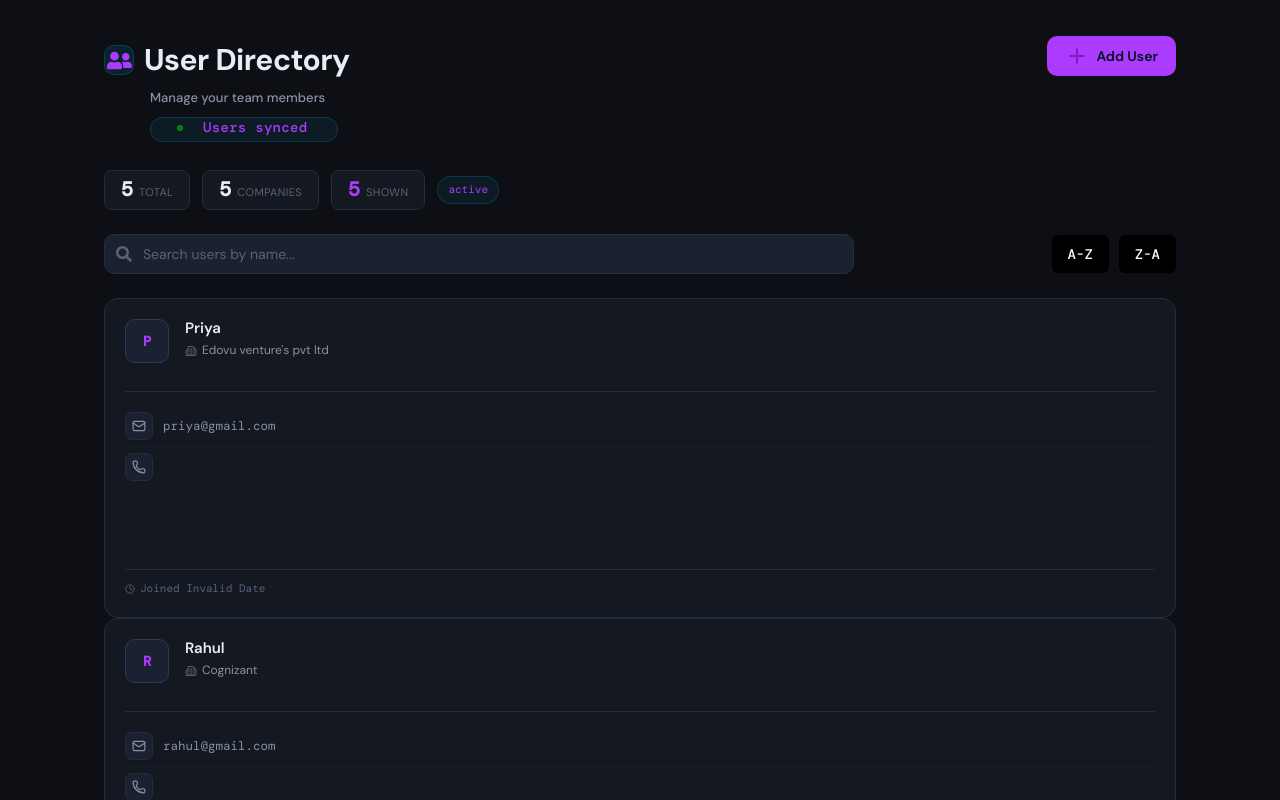
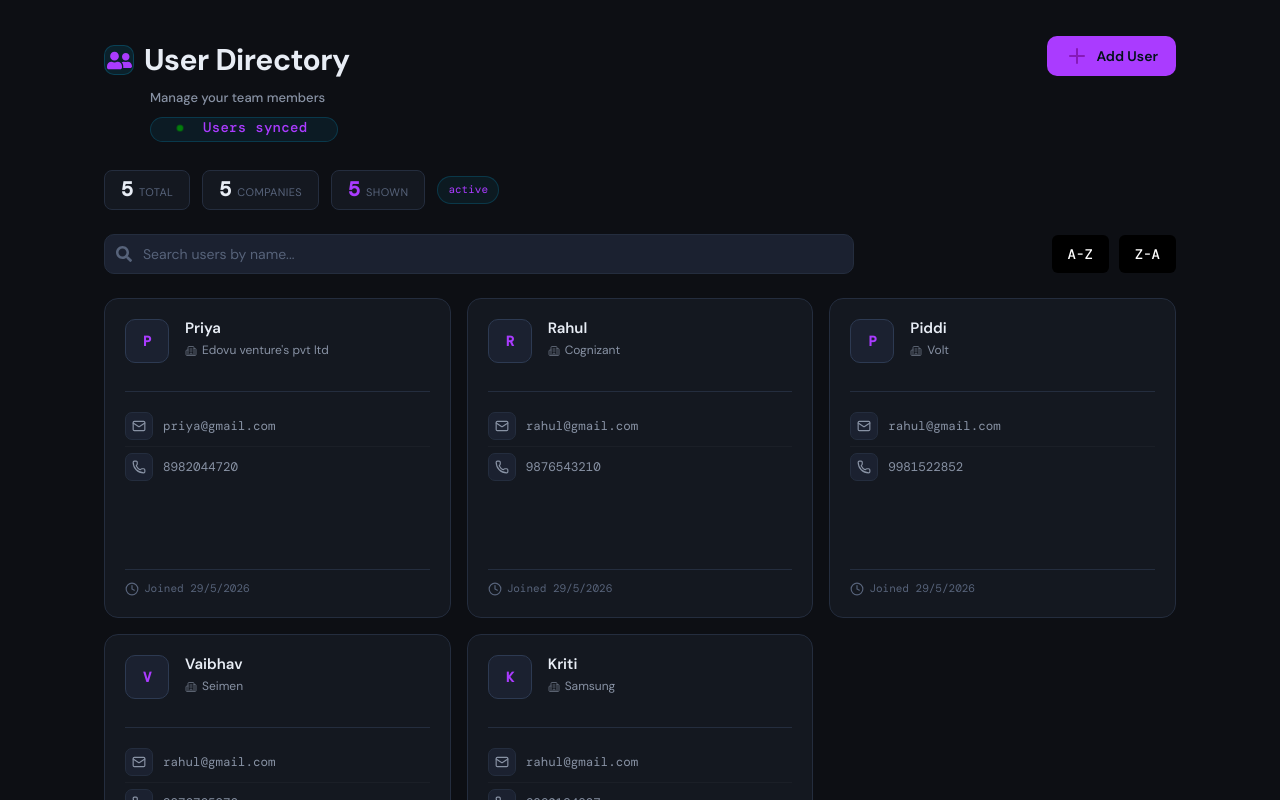
Before and after one commit to Priyasingh-12/userDirectory, a React app: page / in a window 1280 px wide. Shown: the top 800 px of the page. Built offline with nearby package versions, Linux system fonts and the light colour scheme; the HTML template or start-up script is replaced by a standard one.

Commit message:
first commit

```diff
--- a/package.json
+++ b/package.json
@@ -9,6 +9,7 @@
     "lint": "eslint .",
     "preview": "vite preview"
   },
+
   "dependencies": {
     "axios": "^1.16.1",
     "lucide": "^1.16.0",
--- a/src/App.css
+++ b/src/App.css
@@ -273,16 +273,12 @@ h1 {
   color: var(--text);
 }
 
-/* =============================== second  */
-
-
 /* ── Grid ────────────────────────────────────────────────────── */
 .grid {
   display: grid;
   grid-template-columns: repeat(auto-fill, minmax(300px, 1fr));
   gap: 16px;
 }
-
 /* ── States (empty / error) ─────────────────────────────────── */
 .stateContainer {
   grid-column: 1 / -1;
--- a/src/App.jsx
+++ b/src/App.jsx
@@ -27,31 +27,41 @@ function App() {
       id: 1,
       name: "Priya",
       email: "priya@gmail.com",
+        phone: "8982044720",
       company: "Edovu venture's pvt ltd",
+       createdAt: Date.now(),
     },
     {
       id: 2,
       name: "Rahul",
       email: "rahul@gmail.com",
+        phone: "9876543210",
       company: "Cognizant",
+       createdAt: Date.now(),
     },
     {
       id: 3,
       name: "Piddi",
       email: "rahul@gmail.com",
+        phone: "9981522852",
       company: "Volt",
+       createdAt: Date.now(),
     },
     {
       id: 4,
       name: "Vaibhav",
       email: "rahul@gmail.com",
+        phone: "9876765973",
       company: "Seimen",
+       createdAt: Date.now(),
     },
     {
       id: 5,
       name: "Kriti",
       email: "rahul@gmail.com",
+        phone: "6260194827",
       company: "Samsung",
+       createdAt: Date.now(),
     },
   ]);
 
@@ -105,11 +115,13 @@ function App() {
   }, []);
 
   // add user
+        // add user
 const addUser = (newUser) => {
   setUsers((prev) => [
     {
       ...newUser,
       id: Date.now(),
+      createdAt: Date.now(),
       isNew: true,
     },
     ...prev,
@@ -221,7 +233,7 @@ function App() {
       </div>
 
       {/* Users */}
-      <div className="userGrid">
+      <div className="grid">
         {loading
           ? Array.from({ length: 6 }).map((_, index) => (
               <SkeletonCard key={index} />
--- a/src/component/userCard.css
+++ b/src/component/userCard.css
@@ -7,6 +7,17 @@
   overflow: hidden;
   transition: border-color 0.15s ease, transform 0.15s ease;
   animation: fadeUp 0.35s ease both;
+    height: 320px;
+    width: 100%;
+  display: flex;
+    flex: 1 1 340px;
+  flex-direction: column;
+}
+
+.card:hover {
+  transform: translateY(-4px);
+  border-color: var(--accent);
+  box-shadow: 0 10px 30px rgba(0, 194, 255, 0.12);
 }
 .card::before {
   content: '';
@@ -20,20 +31,20 @@
   transition: opacity 0.2s ease;
 }
 
-.card:hover {
-  border-color: var(--border2);
-  transform: translateY(-2px);
-}
-
 .card:hover::before {
   opacity: 0.7;
 }
+@keyframes fadeUp {
+  from {
+    opacity: 0;
+    transform: translateY(14px);
+  }
 
-@keyframes fadeUp {
-  from { opacity: 0; transform: translateY(14px); }
-  to   { opacity: 1; transform: translateY(0); }
+  to {
+    opacity: 1;
+    transform: translateY(0);
+  }
 }
-
 .newBadge {
   position: absolute;
   top: 14px;
@@ -48,14 +59,12 @@
   padding: 2px 8px;
   border-radius: 20px;
 }
-
 .header {
   display: flex;
   align-items: flex-start;
   gap: 14px;
   margin-bottom: 16px;
 }
-
 .avatar {
   width: 44px;
   height: 44px;
@@ -100,7 +109,6 @@
   overflow: hidden;
   text-overflow: ellipsis;
 }
-
 .company svg {
   flex-shrink: 0;
   opacity: 0.6;
@@ -111,14 +119,12 @@
   background: var(--border);
   margin-bottom: 14px;
 }
-
 .fields {
   margin: 0;
   display: flex;
   flex-direction: column;
   gap: 0;
 }
-
 .field {
   display: flex;
   align-items: center;
@@ -143,7 +149,6 @@
   flex-shrink: 0;
   color: var(--muted);
 }
-
 .fieldValue {
   font-size: 12.5px;
   color: var(--muted);
@@ -153,12 +158,11 @@
   white-space: nowrap;
   margin: 0;
 }
-
 .meta {
   display: flex;
   align-items: center;
   gap: 5px;
-  margin-top: 14px;
+    margin-top: auto;
   padding-top: 10px;
   border-top: 1px solid var(--border);
   font-size: 11px;
@@ -166,225 +170,3 @@
   font-family: var(--font-mono);
 
 }
-
-
-/* ============================================ */
-.card {
-  position: relative;
-  background: var(--surface);
-  border: 1px solid var(--border);
-  border-radius: var(--radius-lg);
-  padding: 20px;
-  overflow: hidden;
-
-  transition: border-color 0.15s ease, transform 0.15s ease;
-  animation: fadeUp 0.35s ease both;
-
-  /* FIXES */
-   height: 320px;
-  width: 100%;
-
-  display: flex;
-  flex-direction: column;
-}
-
-.card::before {
-  content: '';
-  position: absolute;
-  top: 0;
-  left: 0;
-  right: 0;
-  height: 2px;
-  background: linear-gradient(90deg, var(--accent), transparent 70%);
-  opacity: 0;
-  transition: opacity 0.2s ease;
-}
-
-.card:hover {
-  border-color: var(--border2);
-  transform: translateY(-2px);
-}
-
-.card:hover::before {
-  opacity: 0.7;
-}
-
-@keyframes fadeUp {
-  from {
-    opacity: 0;
-    transform: translateY(14px);
-  }
-
-  to {
-    opacity: 1;
-    transform: translateY(0);
-  }
-}
-
-.newBadge {
-  position: absolute;
-  top: 14px;
-  right: 14px;
-
-  background: rgba(0, 214, 143, 0.12);
-  border: 1px solid rgba(0, 214, 143, 0.3);
-
-  color: var(--success);
-
-  font-size: 10px;
-  font-weight: 600;
-  letter-spacing: 0.5px;
-  text-transform: uppercase;
-
-  padding: 2px 8px;
-  border-radius: 20px;
-}
-
-.header {
-  display: flex;
-  align-items: flex-start;
-  gap: 14px;
-
-  margin-bottom: 16px;
-}
-
-.avatar {
-  width: 44px;
-  height: 44px;
-
-  border-radius: 10px;
-
-  background: var(--surface2);
-  border: 1px solid var(--border2);
-
-  display: flex;
-  align-items: center;
-  justify-content: center;
-
-  font-size: 14px;
-  font-weight: 600;
-  color: var(--accent);
-
-  letter-spacing: -0.5px;
-
-  flex-shrink: 0;
-
-  font-family: var(--font-mono);
-}
-
-.headerMeta {
-  flex: 1;
-  min-width: 0;
-}
-
-.name {
-  margin: 0;
-
-  font-size: 15px;
-  font-weight: 600;
-  color: var(--text);
-
-  line-height: 1.2;
-
-  white-space: nowrap;
-  overflow: hidden;
-  text-overflow: ellipsis;
-}
-
-.company {
-  display: flex;
-  align-items: center;
-  gap: 5px;
-
-  margin-top: 4px;
-
-  font-size: 12px;
-  color: var(--muted);
-
-  white-space: nowrap;
-  overflow: hidden;
-  text-overflow: ellipsis;
-}
-
-.company svg {
-  flex-shrink: 0;
-  opacity: 0.6;
-}
-
-.divider {
-  height: 1px;
-  background: var(--border);
-
-  margin-bottom: 14px;
-}
-
-.fields {
-  margin: 0;
-
-  display: flex;
-  flex-direction: column;
-}
-
-.field {
-  display: flex;
-  align-items: center;
-  gap: 10px;
-
-  padding: 6px 0;
-
-  border-bottom: 1px solid rgba(255, 255, 255, 0.03);
-}
-
-.field:last-child {
-  border-bottom: none;
-}
-
-.fieldIcon {
-  width: 28px;
-  height: 28px;
-
-  border-radius: 7px;
-
-  background: var(--surface2);
-  border: 1px solid var(--border);
-
-  display: flex;
-  align-items: center;
-  justify-content: center;
-
-  flex-shrink: 0;
-
-  color: var(--muted);
-}
-
-.fieldValue {
-  flex: 1;
-
-  margin: 0;
-
-  font-size: 12.5px;
-  color: var(--muted);
-
-  font-family: var(--font-mono);
-
-  overflow: hidden;
-  text-overflow: ellipsis;
-  white-space: nowrap;
-}
-
-.meta {
-  display: flex;
-  align-items: center;
-  gap: 5px;
-
-  margin-top: auto;
-
-  padding-top: 10px;
-
-  border-top: 1px solid var(--border);
-
-  font-size: 11px;
-  color: var(--muted2);
-
-  font-family: var(--font-mono);
-}
--- a/src/component/userCard.jsx
+++ b/src/component/userCard.jsx
@@ -1,5 +1,5 @@
 import { Building2, Clock, Phone, Mail } from "lucide-react";
-import { initialWord, formatDate } from "../utils";
+import { initialWord } from "../utils";
 
 import "./userCard.css";
 
@@ -8,9 +8,8 @@ const UserCard = ({ user, isNew = false, index = 0 }) => {
     <article
       className="card"
       aria-label={`User: ${user.name}`}
-      style={{ animationDelay: `${index * 40}ms` }} //delay animation for different cards
+      style={{ animationDelay: `${index * 40}ms` }}
     >
-      {/* to show new badge notifi */}
       {isNew && (
         <div className="newBadge" aria-label="Newly added">
           New
@@ -18,41 +17,53 @@ const UserCard = ({ user, isNew = false, index = 0 }) => {
       )}
 
       <div className="header">
-        <div className="avatar" aria-hidden="true">{initialWord(user.name)}</div>
+        <div className="avatar" aria-hidden="true">
+          {initialWord(user.name)}
+        </div>
+
         <div className="headerMeta">
           <h2 className="name">{user.name}</h2>
+
           <div className="company">
             <Building2 size={12} aria-hidden="true" />
-            {/*  fallback company value If company exists → show it Else → show — */}
             <span>{user.company || "—"}</span>
           </div>
         </div>
       </div>
-      {/* ================= separator ==================== */}
 
-    <div className="divider" role="separator"></div>
+      <div className="divider" role="separator" />
+
       <dl className="fields">
         <div className="field">
           <dt className="fieldIcon">
-              <Mail size={14} aria-label="Email" />
+            <Mail size={14} aria-hidden="true" />
           </dt>
-            <dd className="fieldValue" title={user.email}>{user.email}</dd>
+
+          <dd className="fieldValue" title={user.email}>
+            {user.email}
+          </dd>
         </div>
 
+        {user.phone && (
           <div className="field">
             <dt className="fieldIcon">
-              {" "}
-             <Phone size={14} aria-label="Phone" />
+              <Phone size={14} aria-hidden="true" />
             </dt>
+
             <dd className="fieldValue">{user.phone}</dd>
           </div>
+        )}
       </dl>
 
+      {user.createdAt && (
         <footer className="meta">
-          <Clock size={10} aria-hidden="true" />
-          <time dateTime={user.createdAt}> Joined {formatDate(user.createdAt)}</time>
+          <Clock size={14} />
+          <span>
+            Joined{" "}
+            {new Date(user.createdAt).toLocaleDateString("en-IN")}
+          </span>
         </footer>
-
+      )}
     </article>
   );
 };
```
Lines whose indentation alone changed are shown as unchanged.
